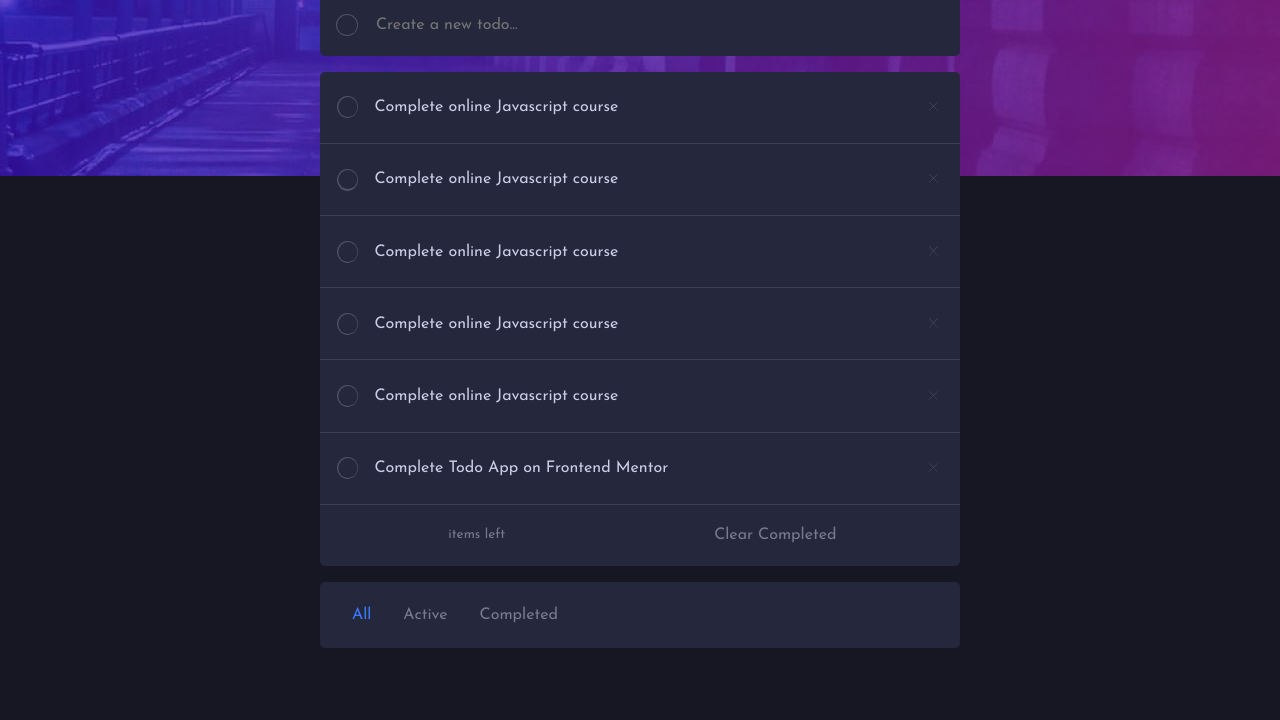
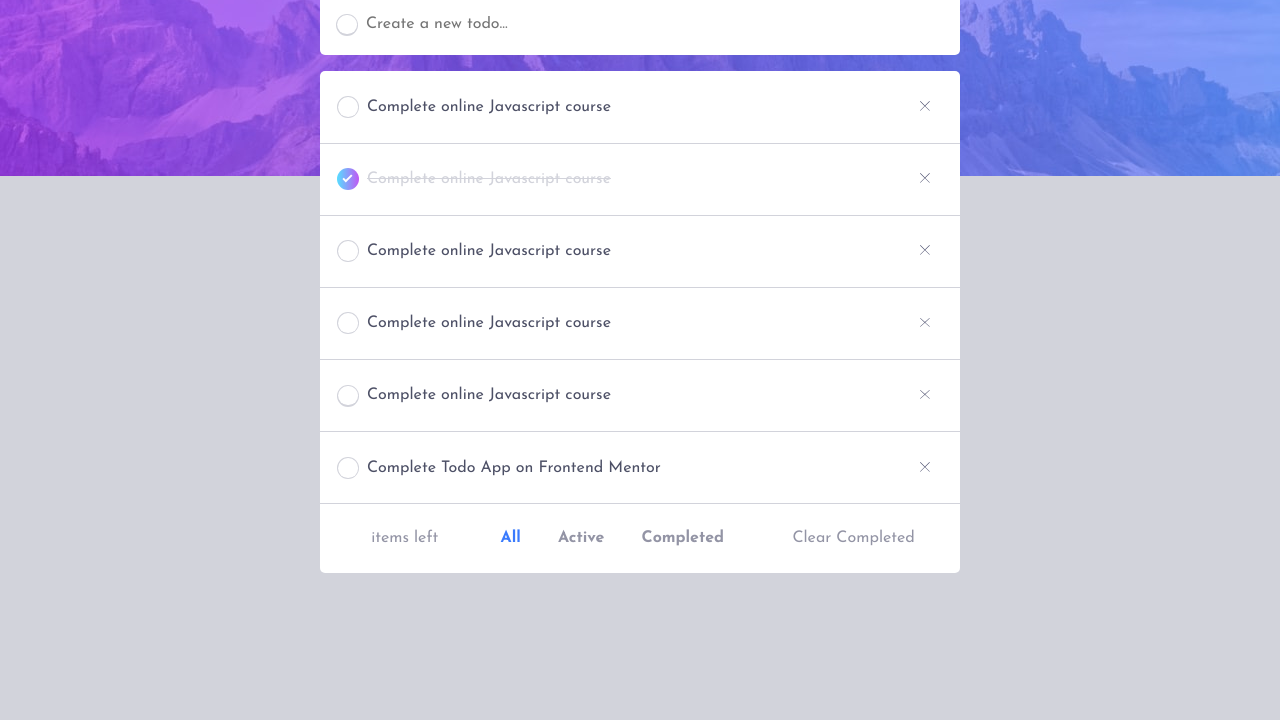
Before and after one commit to Diego-Luiz/To-do-App, a plain HTML site: page index.html in a window 1280 px wide. Shown: the part 124-844 px from the top of the page. After the commit the page ends 800 px from the top, so only its background shows below. Drawn offline with Linux system fonts and the light colour scheme.

Commit message:
html & css done in all versions and themes

```diff
--- a/css/main.css
+++ b/css/main.css
@@ -21,7 +21,7 @@
 body{
     font-family: 'Josefin Sans', sans-serif;
     font-size: 18px;
-    transition: background .2s ease-out;
+    transition: background .5s ease-out;
 }
 body.dark-theme{ background: var(--dtheme-very-dark-blue-clr) url(../images/bg-mobile-dark.jpg) no-repeat; }
 body.light-theme{ background: var(--ltheme-light-grayish-blue-clr) url(../images/bg-mobile-light.jpg) no-repeat; }
@@ -44,7 +44,6 @@ input[type=checkbox].todo-list__input{
     overflow: hidden;
 }
 .container{
-    /* padding: 2.25em 1.25em 1.5em;  */
     width: 86%;
     margin: 0 auto;
     box-sizing: border-box;
@@ -53,11 +52,12 @@ input[type=checkbox].todo-list__input{
     border: none;
     background-color: transparent;
     cursor: pointer;
-    transition: color .2s ease-out;
+    transition: color .5s ease-out;
 }
 .dark-theme .default-btn{ color: var(--dtheme-dark-grayish-blue-clr); }
 .light-theme .default-btn{ color: var(--ltheme-dark-grayish-blue); }
 .dark-theme .default-btn:hover{ color: white; }
+.light-theme .default-btn:hover{ color: var(--ltheme-very-dark-grayish-blue-clr); }
 
 .top-header{
     display: flex;
@@ -88,7 +88,7 @@ input[type=checkbox].todo-list__input{
 .light-theme .todo-list{ color: var(--dtheme-very-dark-blue-clr); }
 .list__item{
     display: flex;
-    justify-content: center;
+    justify-content: start;
     align-items: center;
     padding: .5em 1em;
     box-sizing: border-box;
@@ -98,30 +98,40 @@ input[type=checkbox].todo-list__input{
 .light-theme .list__item{ background-color: white; }
 .list__item:first-child{
     margin-bottom: 1em;
-    padding-bottom: 1.25em;
-    padding-top: 1.25em;
+    padding: 1.15em 1em;
 }
 .list__item:last-child{ margin-top: 1em; }
 .list__item.--all-bdradius{ border-radius: 5px; }
 .list__item.--top-bdradius{ border-radius: 5px 5px 0 0; }
 .list__item.--bottom-bdradius{ border-radius: 0 0 5px 5px; }
 .list__item.--justify-around{ justify-content: space-around; }
+.list__item.--justify-center{ justify-content: center; }
 .dark-theme .list__item.--bd-bottom{ border-bottom: solid 1px rgba(255,255,255, .1); }
 .light-theme .list__item.--bd-bottom{ border-bottom: solid 1px var(--ltheme-light-grayish-blue-clr); }
+
 .list__item .todo-list__label{
     display: inline-block;
     padding: 1.15em 0;
-    width: 200px;
+    width: 90%;
     max-height: 80px;
-    margin-left: 1em;
-    margin-right: 1em;
+    margin-left: .5em;
     cursor: pointer;
     overflow-y: auto;
-    transition: all .2s ease-out;
+    transition: all .5s ease-out;
 }
 .dark-theme .list__item .todo-list__label:hover{ color: white; }
 .light-theme .list__item .todo-list__label{ color: var(--dtheme-very-dark-grayish-blue-clr); }
 .light-theme .list__item .todo-list__label:hover{ color: var(--dtheme-very-dark-grayish-blue-clr); }
+.dark-theme .list__item .todo-list__label.--completed{
+    color: var(--dtheme-very-dark-grayish-blue-clr);
+    text-decoration: line-through;
+}
+.light-theme .list__item .todo-list__label.--completed{
+    color: var(--ltheme-light-grayish-blue-clr);
+    text-decoration: line-through;
+}
+.dark-theme .list__item .todo-list__label.--completed:hover{ color: var(--dtheme-very-dark-grayish-blue-clr);}
+.light-theme .list__item .todo-list__label.--completed:hover{ color: var(--ltheme-light-grayish-blue-clr);}
 .todo-list__input{
     position: relative;
     border: none;
@@ -129,8 +139,10 @@ input[type=checkbox].todo-list__input{
 }
 .dark-theme .todo-list__input{ color: var(--dtheme-light-grayish-blue-clr); }
 .todo-list__input.--input-newtodo{
-    width: 80%;
-    margin-left: 1em;
+    padding: .2em 0;
+    width: 90%;
+    margin-left: .5em;
+    outline: none; /*ver como mudar a cor do outline*/
 }
 
 .gradient-checkbox{
@@ -139,12 +151,16 @@ input[type=checkbox].todo-list__input{
     width: 22px;
     height: 22px;
     border-radius: 50%;
-    transition: background .2s ease-out;
+    box-sizing: border-box;
+    transition: background .5s ease-out;
     cursor: pointer;
 }
 .dark-theme .gradient-checkbox{ background: rgba(255,255,255,.2); }
 .light-theme .gradient-checkbox{ background: var(--ltheme-light-grayish-blue-clr); }
-.gradient-checkbox:hover{ background: linear-gradient(90deg, hsl(192, 100%, 67%),hsl(280, 87%, 65%)); }
+.gradient-checkbox:hover,
+.gradient-checkbox.--completed{
+    background: linear-gradient(90deg, hsl(192, 100%, 67%),hsl(280, 87%, 65%));
+}
 .gradient-checkbox::before{
     content: '';
     position: absolute;
@@ -154,11 +170,11 @@ input[type=checkbox].todo-list__input{
     width: 90%;
     height: 90%;
     border-radius: inherit;
-    transition: background .2s ease-out;
-    /* background: linear-gradient(90deg, hsl(192, 100%, 67%),hsl(280, 87%, 65%)); */
+    transition: background .5s ease-out;
 }
 .dark-theme .gradient-checkbox::before{ background: var(--dtheme-very-dark-desaturated-blue-clr); }
 .light-theme .gradient-checkbox::before{ background: white; }
+.gradient-checkbox.--completed::before{ background: url(../images/icon-check.svg) center no-repeat; }
 .delete-todo-btn{
     height: max-content;
     width: 1.35em;
@@ -182,22 +198,26 @@ input[type=checkbox].todo-list__input{
 .filter-btn{ padding: 1em; }
 .light-theme .filter-btn{ font-weight: 700; }
 .filter-btn.active{ color: var(--bright-blue-clr); }
+.group-btn-filters{ display: none; }
 
 @media screen and (min-width: 376px) {
     body.dark-theme{ background: var(--dtheme-very-dark-blue-clr) url(../images/bg-desktop-dark.jpg) repeat-x; }
     body.light-theme{ background: var(--ltheme-light-grayish-blue-clr) url(../images/bg-desktop-light.jpg) repeat-x; }
 }
-
+@media screen and (min-width: 576px){
+    .list__item{ font-size: .85rem; }
+    .items-left-container{ font-size: .85rem; }
+}
+@media screen and (min-width: 768px){
+    .container{ width: 65%; }
+    .list__item{ font-size: .9rem; }
+    .items-left-container{ font-size: .9rem; }
+}
 @media screen and (min-width: 992px) {
-    .container{
-        width: 50%;
-    }
+    .container{ width: 50%;}
     .logo{ font-size: 2rem; }
-    .list__item{
-        justify-content: flex-start;
-        font-size: 1rem;
-    }
-    .list__item .todo-list__label{
-        width: 90%;
-    }
+    .list__item{ font-size: 1rem;}
+    .items-left-container{ font-size: 1rem; }
+    .list__item.--group-btn-filters{ display: none; }
+    .group-btn-filters{ display: inline-block; }
 }
--- a/index.html
+++ b/index.html
@@ -10,7 +10,7 @@
   <script src="js/app.js" defer></script>
   <title>Frontend Mentor | Todo app</title>
 </head>
-<body class="dark-theme">
+<body class="light-theme">
   <header class="top-header container">
     <h1 class="logo">To do</h1>
     <button class="theme-btn default-btn">
@@ -35,8 +35,8 @@
       </li>
       <li class="list__item --bd-bottom">
         <input type="checkbox" value="Complete online Javascript course" id="2" class="todo-list__input">
-        <span class="gradient-checkbox" aria-hidden="true"></span>
-        <label for="2" class="todo-list__label">Complete online Javascript course</label>
+        <span class="gradient-checkbox --completed" aria-hidden="true"></span>
+        <label for="2" class="todo-list__label --completed">Complete online Javascript course</label>
         <button class="delete-todo-btn default-btn" type="button">
           <span class="sr-only">Delete this to do</span>
           <img src="images/icon-cross.svg" alt="" aria-hidden="true">
@@ -83,20 +83,21 @@
           <input type="number" id="items-left" value="1" readonly>
           <label for="items-left">items left</label>
         </p>
+        <div class="group-btn-filters">
+          <button type="button" class="default-btn filter-btn active">All</button>
+          <button type="button" class="default-btn filter-btn">Active</button>
+          <button type="button" class="default-btn filter-btn">Completed</button>
+        </div>
         <button type="button" class="default-btn">Clear Completed</button>
       </li>
-      <li class="list__item --all-bdradius">
+      <li class="list__item --all-bdradius --group-btn-filters --justify-center">
         <button type="button" class="default-btn filter-btn active">All</button>
         <button type="button" class="default-btn filter-btn">Active</button>
         <button type="button" class="default-btn filter-btn">Completed</button>
       </li>
     </ul>
 
+  </main>
 
-  </main>
-  <!-- <footer>
-    Challenge by <a href="https://www.frontendmentor.io?ref=challenge" target="_blank">Frontend Mentor</a>.
-    Coded by <a href="#">Your Name Here</a>.
-  </footer> -->
 </body>
 </html>
```
